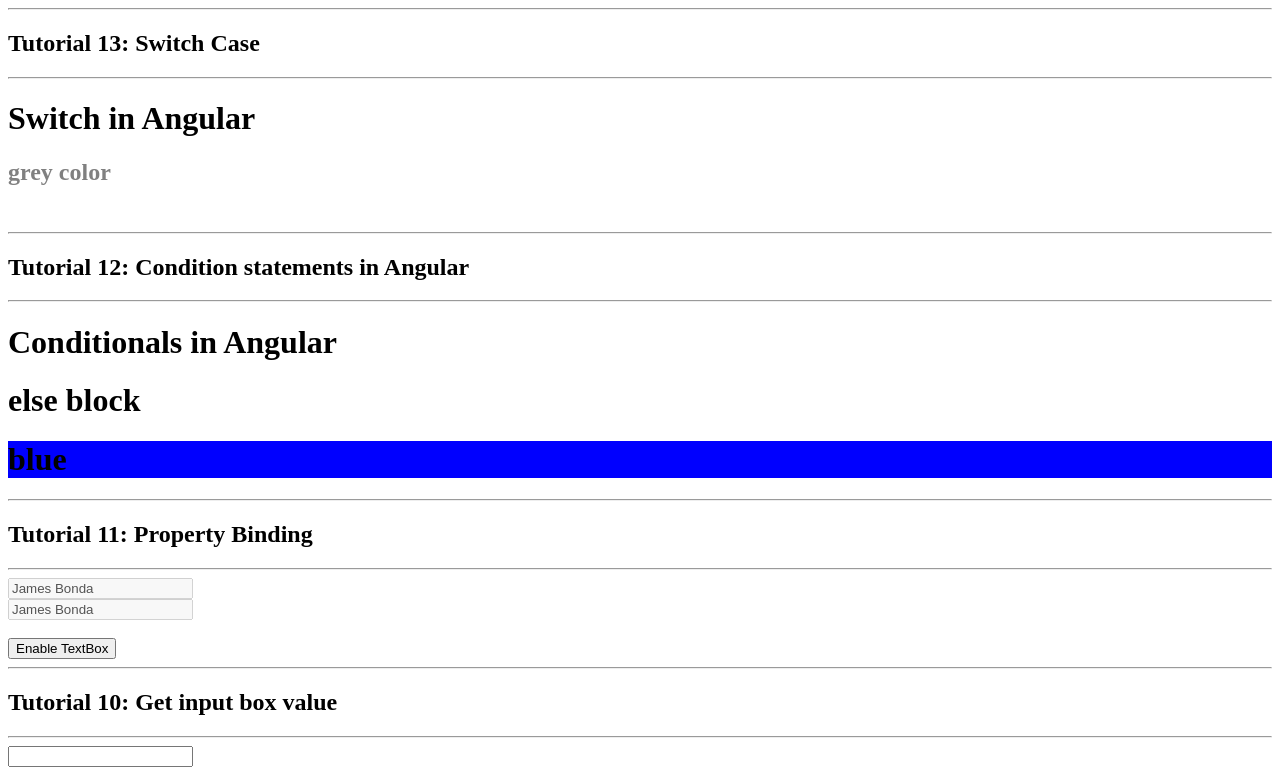
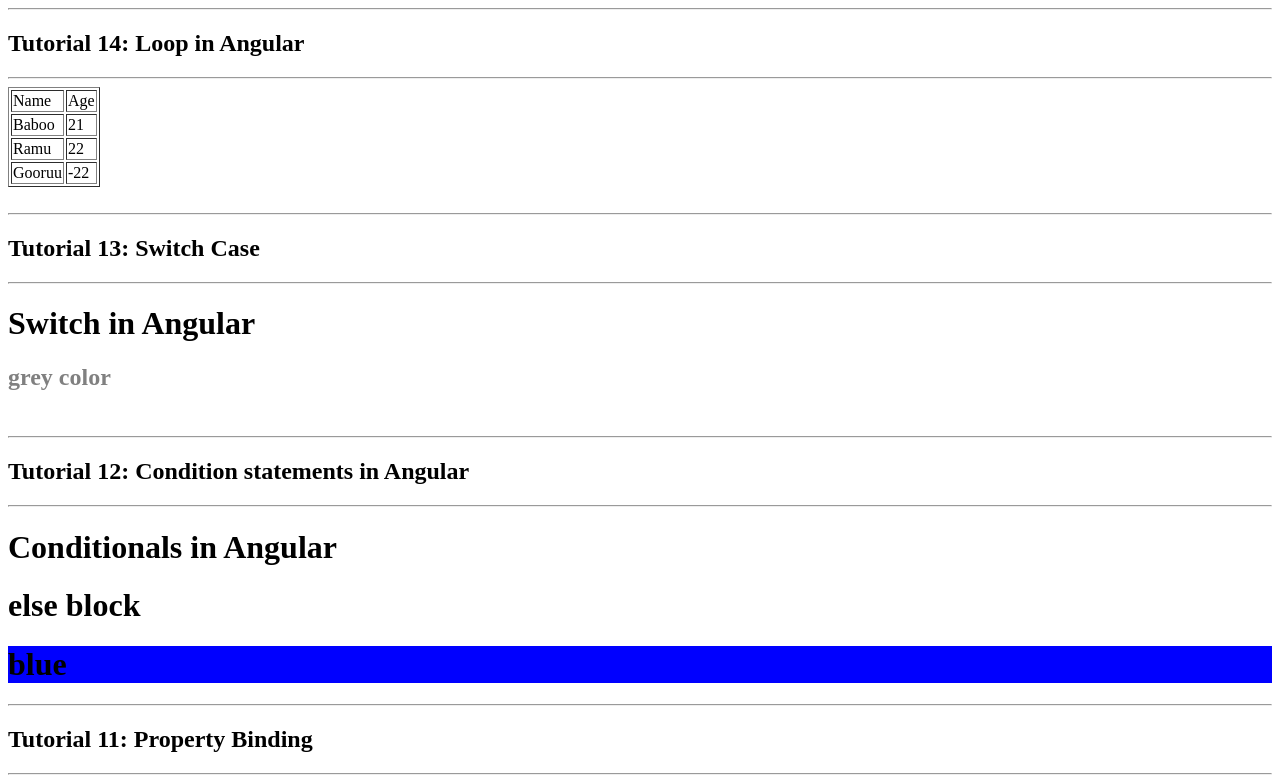
Before and after one commit to Samuel787/learning-angular, an Angular app: page / in a window 1280 px wide. Shown: the top 781 px of the page. Built offline with nearby package versions, Linux system fonts and the light colour scheme.

Commit message:
Angular Tut14

```diff
--- a/src/app/app.component.html
+++ b/src/app/app.component.html
@@ -1,3 +1,17 @@
+<hr/>
+<h2>Tutorial 14: Loop in Angular</h2>
+<hr/>
+<table border="1">
+<tr>
+    <td>Name</td>
+    <td>Age</td>
+</tr>
+<tr *ngFor="let item of tut14_data">
+    <td>{{item.name}}</td>
+    <td>{{item.age}}</td>
+</tr>
+</table>
+<br/>
 <hr/>
 <h2>Tutorial 13: Switch Case</h2>
 <hr/>
--- a/src/app/app.component.ts
+++ b/src/app/app.component.ts
@@ -6,7 +6,20 @@ import { Component } from '@angular/core';
   styleUrls: ['./app.component.scss']
 })
 export class AppComponent {
-
+  tut14_data = [
+    {
+      name: "Baboo",
+      age: 21
+    },
+    {
+      name: "Ramu",
+      age: 22
+    },
+    {
+      name: "Gooruu",
+      age: -22
+    }
+  ]
   tut13_color = "golden"
   tut12_conditional = false
   tut12_conditional_string = "no"
```
